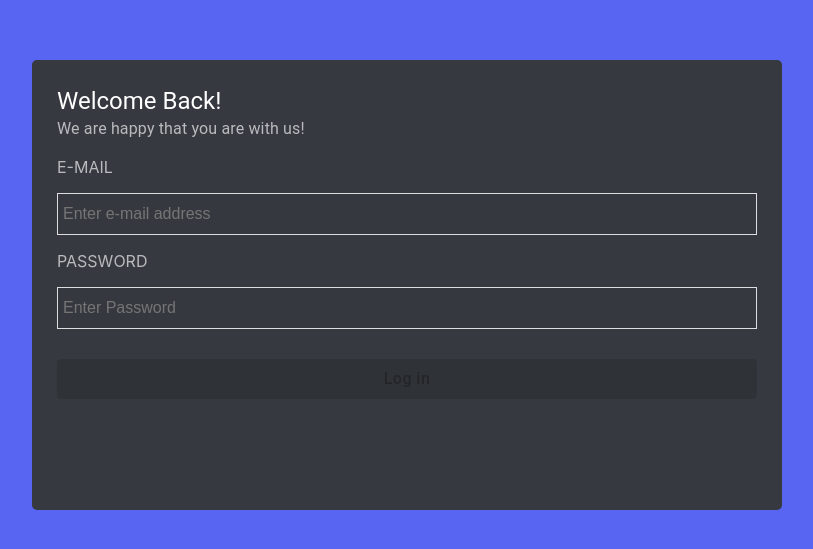
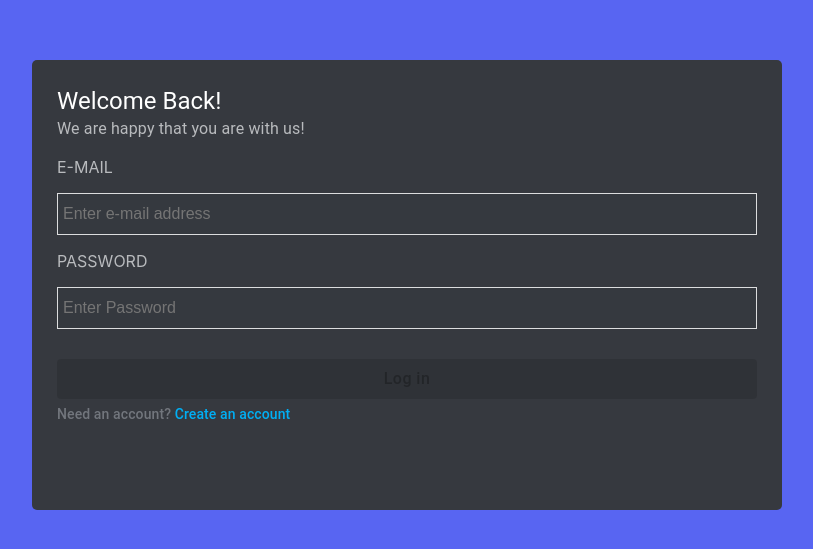
Before and after one commit to abdullahabutasneem/discord-frontend, a React (Create React App) app: page /login in a window 1280 px wide. Shown: the part 115-664 px from the top of the page, without its empty margins (233-1046 px from the left). Built offline with nearby package versions, Linux system fonts and the light colour scheme.

Commit message:
Creating Redirect component

```diff
--- a/src/authPages/LoginPage/LoginPageFooter.js
+++ b/src/authPages/LoginPage/LoginPageFooter.js
@@ -1,8 +1,16 @@
 import React from 'react';
 import CustomPrimaryButton from '../../shared/components/CustomPrimaryButton';
+import RedirectInfo from '../../shared/components/RedirectInfo';
+import { useNavigate } from 'react-router-dom';
 
 const LoginPageFooter = ({ handleLogin, isFormValid }) => {
+    const navigate = useNavigate();
+    const handlePushToRegisterPage = () => {
+        navigate('/register');
+    }
+
     return (
+        <>
             <div>
                 <CustomPrimaryButton
                     label="Log in"
@@ -12,6 +20,14 @@
                 >
                 </CustomPrimaryButton>
             </div>
+            <RedirectInfo
+                text='Need an account?  '
+                redirectText='Create an account'
+                additionalStyles={{ marginTop: '5px' }}
+                redirectHandler={handlePushToRegisterPage}
+            >
+            </RedirectInfo>
+        </>
     );
 };
 
--- /dev/null
+++ b/src/shared/components/RedirectInfo.js
@@ -0,0 +1,25 @@
+import { Typography } from '@mui/material';
+import React from 'react';
+import { styled } from "@mui/system";
+
+const RedirectText = styled('span')({
+    color: '#00AFF4',
+    fontWeight: 500,
+    cursor: 'pointer',
+});
+
+const RedirectInfo = ({ text, redirectText, additionalStyles, redirectHandler }) => {
+    return (
+        <Typography
+            sx={{ color: '#72767d' }}
+            style={additionalStyles ? additionalStyles : {}}
+            variant="subtitle2">
+            {text}
+            <RedirectText onClick={redirectHandler}>
+                {redirectText}
+            </RedirectText>
+        </Typography>
+    );
+};
+
+export default RedirectInfo;
```
Lines whose indentation alone changed are shown as unchanged.
